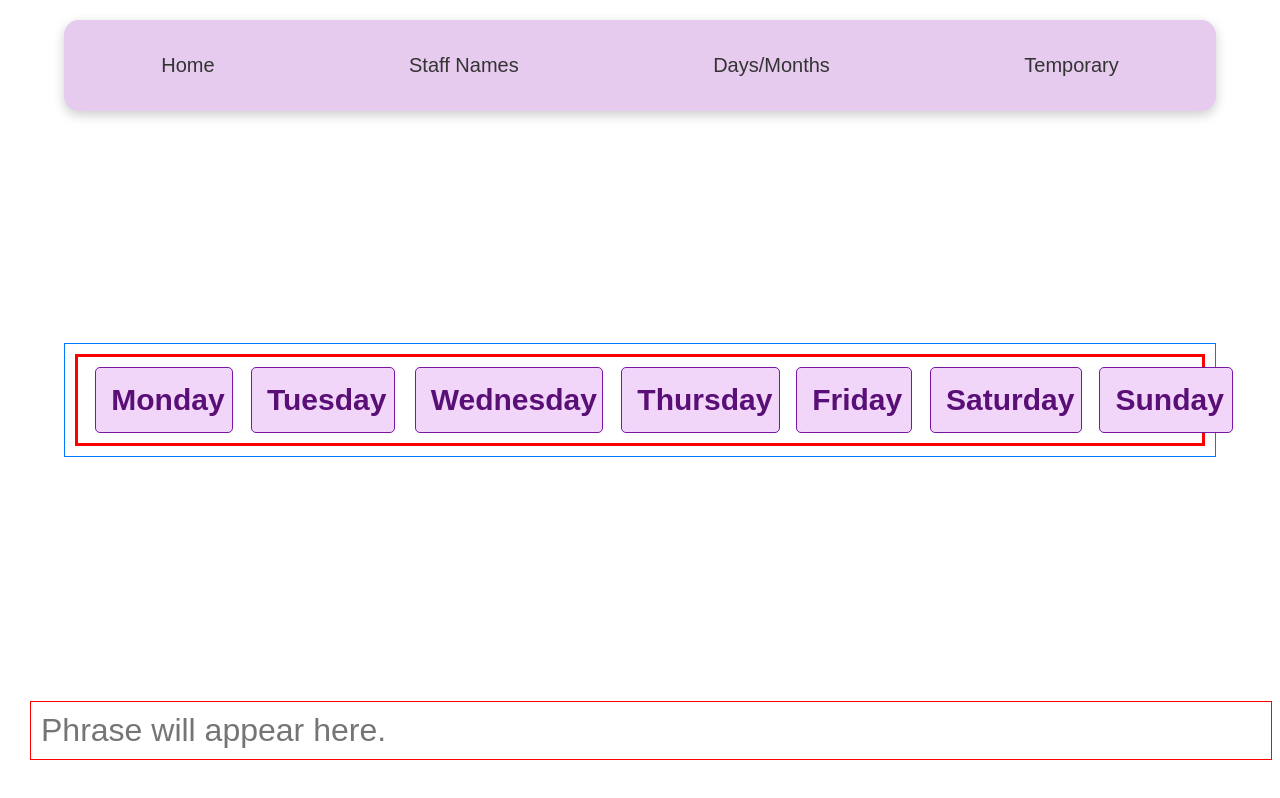
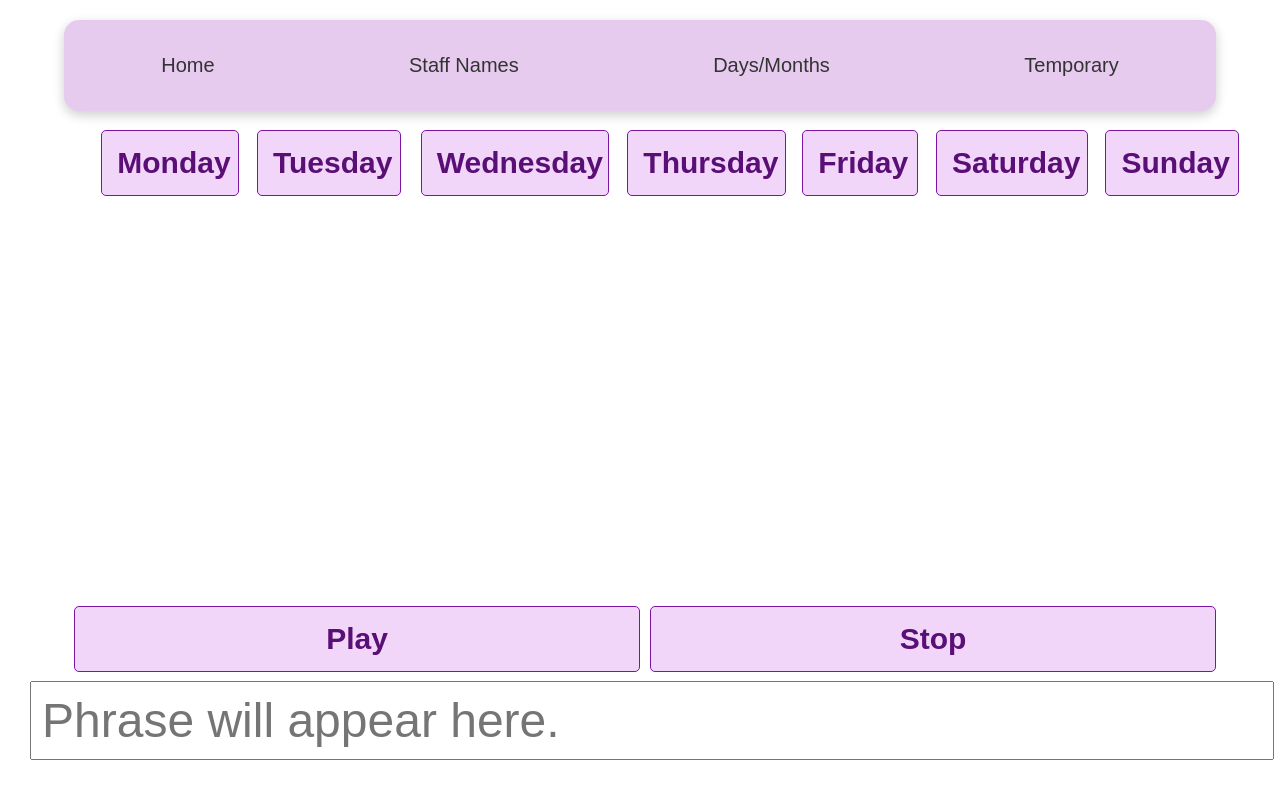
Before and after one commit to maddiecoco/AdaptiveVisionaries, a React (Create React App) app: page /daymonths in a window 1280 px wide. Built offline with nearby package versions, Linux system fonts and the light colour scheme; the HTML template or start-up script is replaced by a standard one.

Commit message:
Correcting changes

```diff
--- a/src/App.js
+++ b/src/App.js
@@ -26,15 +26,30 @@ function App() {
         />
         <Route
           path="/staffnames"
-          element={<StaffNames inputValue={inputValue} setInputValue={setInputValue} />}
+          element={
+            <>
+              <StaffNames inputValue={inputValue} setInputValue={setInputValue} />
+              <TextToSpeech text={inputValue} />
+            </>
+          }
         />
         <Route
           path="/daymonths"
-          element={<DayMonths inputValue={inputValue} setInputValue={setInputValue} />}
+          element={
+            <>
+              <DayMonths inputValue={inputValue} setInputValue={setInputValue} />
+              <TextToSpeech text={inputValue} />
+            </>
+          }
         />
         <Route
           path="/temporary"
-          element={<Temporary inputValue={inputValue} setInputValue={setInputValue} />}
+          element={
+            <>
+              <Temporary inputValue={inputValue} setInputValue={setInputValue} />
+              <TextToSpeech text={inputValue} />
+            </>
+          }
         />
       </Routes>    </>
   );
--- a/src/components/Button/MyButton.css
+++ b/src/components/Button/MyButton.css
@@ -2,20 +2,35 @@
 .container{
   margin-left: 5%;
   margin-right: 5%;
-  border: 1px solid #007bff;
+  /* border: 1px solid #007bff; */
+  display: flex;
+  position: fixed;
+  left: 10px;
+  top: 110px;
 }
 .button-container {
   display: grid;
   grid-template-columns: repeat(10, 1fr); /* 10 buttons per row */
   gap: 10px; /* Space between buttons */
   padding: 10px; /* Padding around the button container */
-  border:3px solid red;
+  /* border:3px solid red; */
+  flex-grow: 1;
 }
 .button-container-1{
   display: grid;
   grid-template-columns: repeat(8, 1fr); /* 8 buttons per row */
   gap: 10px; /* Space between buttons */
   padding: 10px; /* Padding around the button container */
+  /* border:3px solid green; */
+  flex-grow: 1;
+}
+.button-container-2{
+  display: grid;
+  grid-template-columns: repeat(4, 1fr); /* 8 buttons per row */
+  gap: 10px; /* Space between buttons */
+  padding: 10px; /* Padding around the button container */
+  /* border:3px solid pink; */
+  flex-grow: 1;
 }
 
 /* BUTTON STYLING */
@@ -37,12 +52,12 @@
 
 /* INPUT WORDS */
 input {
-  font-size: 32px; /* Larger font size */
+  font-size: 48px; /* Larger font size */
   width: calc(100% - 60px); /* Full width minus 30px on each side */
   padding: 10px; /* Add some padding */
   margin-bottom: 10px; /* Space below the input */
-  border: 1px solid red;
-  position: fixed; /* Fix the position to the viewport */
+  /* border: 1px solid red; */
+  position: fixed; /* Fix the position to the vie wport */
   bottom: 30px; /* 30px from the bottom */
   left: 30px; /* 30px from the left */
   right: 30px; /* 30px from the right */
--- a/src/components/ButtonPages/Temporary.js
+++ b/src/components/ButtonPages/Temporary.js
@@ -38,7 +38,7 @@ const Temporary = ({ inputValue, setInputValue }) => {
         readOnly // Prevent user from typing manually
       />
 
-      <div className="button-container-1">
+      <div className="button-container-2">
         {/* Dynamically generate buttons for each phrase */}
         {phrases.map((phrase, index) => (
           <button key={index} className="my-button" onClick={() => handlePhraseClick(phrase)}>
--- a/src/components/HomePage/HomeButtons.css
+++ b/src/components/HomePage/HomeButtons.css
@@ -3,7 +3,7 @@ input {
   width: calc(100% - 60px); /* Full width minus 30px on each side */
   padding: 10px; /* Add some padding */
   margin-bottom: 10px; /* Space below the input */
-  border: 1px solid red;
+  /* border: 1px solid red; */
   position: fixed; /* Fix the position to the viewport */
   bottom: 30px; /* 30px from the bottom */
   left: 30px; /* 30px from the left */
@@ -16,13 +16,13 @@ input {
     grid-template-columns: repeat(10, 1fr); /* 10 buttons per row */
     gap: 10px; /* Space between buttons */
     padding: 10px; /* Padding around the button container */
-    border:3px solid green;
+    /* border:3px solid green; */
 }
 
 .container {
   margin-left: 5%;
   margin-right: 5%;
-  border: 1px solid #007bff;
+  /* border: 1px solid #007bff; */
   padding: 10px; /* Optional: adds padding around the buttons */
 }
 
--- a/src/components/TextToSpeech/TextToSpeech.css
+++ b/src/components/TextToSpeech/TextToSpeech.css
@@ -1,12 +1,24 @@
 .speech-buttons {
-    padding: 15px; /* Adjust padding for larger buttons */
-    border: 1px solid #7A16A2;
-    background-color: #F1D6FA; /* Example background color */
-    color: #590F76; /* Color of the Numbers/Letters */
-    font-size: 30px; /* Adjust font size as needed */
-    cursor: pointer;
-    border-radius: 5px; /* Rounded corners for buttons */
-    transition: background-color 0.3s; /* Smooth transition for hover effect */
-    font-weight: bold;
-    margin-left: 5%;
+  width: 90%; /* Takes 90% of the button container width */
+  padding: 15px;
+  border: 1px solid #7A16A2;
+  background-color: #F1D6FA;
+  color: #590F76;
+  font-size: 30px;
+  cursor: pointer;
+  border-radius: 5px;
+  transition: background-color 0.3s;
+  font-weight: bold;
+  margin: 5px; /* Adds a 10px total gap between buttons (5px on each side) */
+}
+
+  .voice-container {
+    position: fixed;
+    bottom: 118px;
+    left: 5%; /* Start 5% from the left to align with margin */
+    width: 90%; /* Set width to fit within the 5% left and right margins */
+    /* border: 1px solid purple; */
+    display: flex;
+    padding: 5px;
+    z-index: 10; /* Keeps it above other elements */
   }
--- a/src/components/TextToSpeech/TextToSpeech.js
+++ b/src/components/TextToSpeech/TextToSpeech.js
@@ -26,7 +26,7 @@ const TextToSpeech = ({ text }) => {
   };
 
   return (
-    <div className="container">
+    <div className="voice-container">
       <button className="speech-buttons" onClick={handlePlay}>Play</button>
       <button className="speech-buttons" onClick={handleStop}>Stop</button>
     </div>
```
